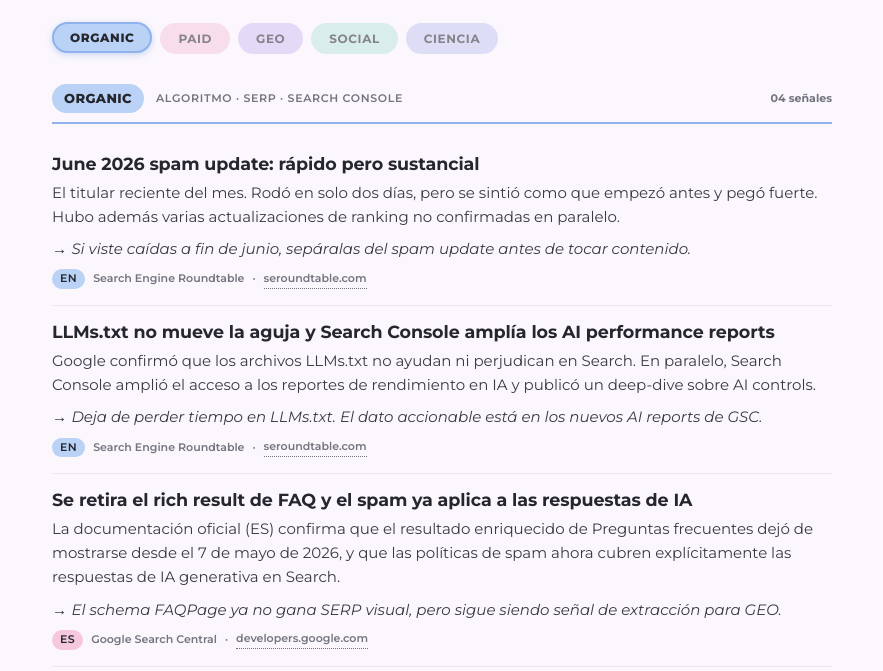
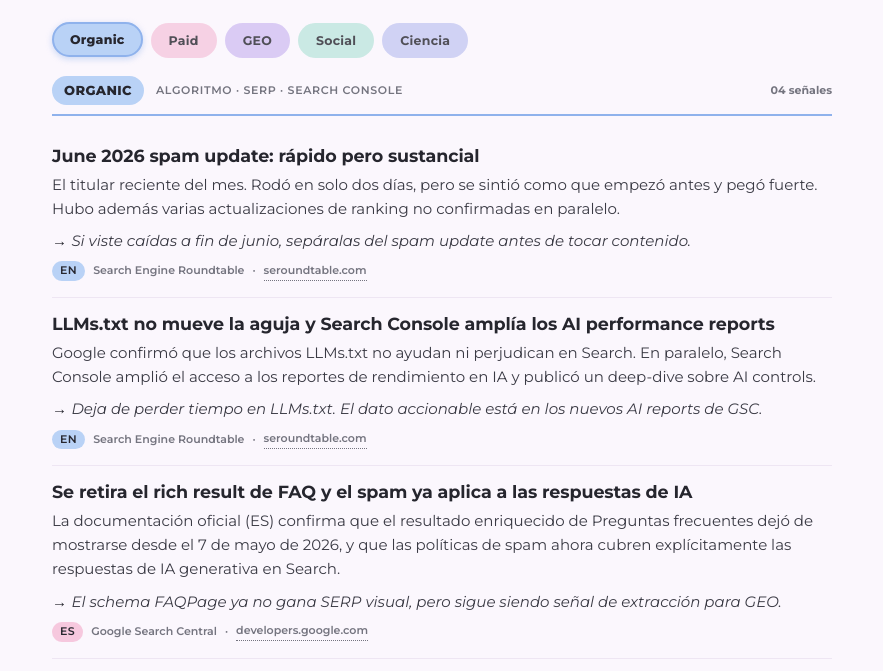
Before and after one commit to orirendon-master/radar-seo-geo, a plain HTML site: page index.html in a window 1280 px wide. Shown: the part 642-1313 px from the top of the page, without its empty margins (198-1081 px from the left). Drawn offline with Linux system fonts and the light colour scheme.

Commit message:
Add files via upload

```diff
--- a/index.html
+++ b/index.html
@@ -170,22 +170,23 @@
     display:flex;
     flex-wrap:wrap;
     gap:8px;
-    margin:0 0 30px;
+    margin:0 0 18px;
   }
   .cat-tab{
-    padding:6px 16px;
+    padding:8px 16px;
     border-radius:20px;
     border:2px solid transparent;
     font-family:inherit;
     font-weight:700;
-    font-size:12px;
-    letter-spacing:0.05em;
+    font-size:12.5px;
+    letter-spacing:0.02em;
     color:var(--ink);
     cursor:pointer;
-    opacity:.55;
+    opacity:.8;
     transition:opacity .15s ease, transform .15s ease, box-shadow .15s ease;
   }
-  .cat-tab:hover{opacity:.85;}
+  .cat-tab:hover{opacity:1;}
+  .cat-tab:focus-visible{outline:2px solid var(--ink);outline-offset:2px;opacity:1;}
   .cat-tab.tab-organic{background:var(--blue);}
   .cat-tab.tab-paid{background:var(--pink);}
   .cat-tab.tab-geo{background:var(--lilac);}
@@ -395,12 +396,12 @@
   </section>
 
   <!-- CATEGORY TABS -->
-  <nav class="cat-tabs" aria-label="Categorías del radar">
-    <button class="cat-tab tab-organic" type="button" data-target="s-organic">ORGANIC</button>
-    <button class="cat-tab tab-paid" type="button" data-target="s-paid">PAID</button>
-    <button class="cat-tab tab-geo" type="button" data-target="s-geo">GEO</button>
-    <button class="cat-tab tab-social" type="button" data-target="s-social">SOCIAL</button>
-    <button class="cat-tab tab-science" type="button" data-target="s-science">CIENCIA</button>
+  <nav class="cat-tabs" role="tablist" aria-label="Categorías del radar">
+    <button class="cat-tab tab-organic" type="button" role="tab" aria-selected="true" data-target="s-organic">Organic</button>
+    <button class="cat-tab tab-paid" type="button" role="tab" aria-selected="false" data-target="s-paid">Paid</button>
+    <button class="cat-tab tab-geo" type="button" role="tab" aria-selected="false" data-target="s-geo">GEO</button>
+    <button class="cat-tab tab-social" type="button" role="tab" aria-selected="false" data-target="s-social">Social</button>
+    <button class="cat-tab tab-science" type="button" role="tab" aria-selected="false" data-target="s-science">Ciencia</button>
   </nav>
 
   <!-- ORGANIC -->
@@ -639,7 +640,7 @@
     <div class="foot-links">
       <a class="li" href="https://www.linkedin.com/in/orian-rendon/" target="_blank" rel="noopener">
         <svg viewBox="0 0 24 24" fill="currentColor" aria-hidden="true"><path d="M20.45 20.45h-3.55v-5.57c0-1.33-.03-3.04-1.85-3.04-1.86 0-2.14 1.45-2.14 2.94v5.67H9.35V9h3.41v1.56h.05c.47-.9 1.63-1.85 3.36-1.85 3.6 0 4.27 2.37 4.27 5.45v6.29zM5.34 7.43a2.06 2.06 0 1 1 0-4.12 2.06 2.06 0 0 1 0 4.12zM7.12 20.45H3.56V9h3.56v11.45z"/></svg>
-        Orián Rendón
+        Oriana Rendón
       </a>
       <a class="arch" href="archivo.html">Ediciones anteriores →</a>
       <button class="share-chip" type="button" onclick="compartir(this)" aria-label="Compartir este radar">
@@ -679,16 +680,30 @@ document.querySelectorAll('a[href^="http"]').forEach(a => { a.target='_blank'; a
 /* Pestañas de categorías. El ocultamiento inicial lo hace SOLO este script:
    sin JavaScript, las cinco secciones quedan visibles (fallback sin pérdidas). */
 (function(){
-  const tabs = document.querySelectorAll('.cat-tabs .cat-tab');
+  const tabs = Array.from(document.querySelectorAll('.cat-tabs .cat-tab'));
   const cats = ['s-organic','s-paid','s-geo','s-social','s-science'];
   function activar(target){
     cats.forEach(c => {
       const sec = document.querySelector('.section.' + c);
       if (sec) sec.style.display = (c === target) ? '' : 'none';
     });
-    tabs.forEach(t => t.classList.toggle('active', t.dataset.target === target));
+    tabs.forEach(t => {
+      const on = t.dataset.target === target;
+      t.classList.toggle('active', on);
+      t.setAttribute('aria-selected', on ? 'true' : 'false');
+    });
   }
-  tabs.forEach(t => t.addEventListener('click', () => activar(t.dataset.target)));
+  tabs.forEach((t, i) => {
+    t.addEventListener('click', () => activar(t.dataset.target));
+    t.addEventListener('keydown', e => {
+      if (e.key !== 'ArrowRight' && e.key !== 'ArrowLeft') return;
+      e.preventDefault();
+      const dir = e.key === 'ArrowRight' ? 1 : -1;
+      const next = tabs[(i + dir + tabs.length) % tabs.length];
+      next.focus();
+      activar(next.dataset.target);
+    });
+  });
   activar('s-organic');
 })();
 </script>
```
Also changed, not shown: archivo.html (+1 -1 lines).
